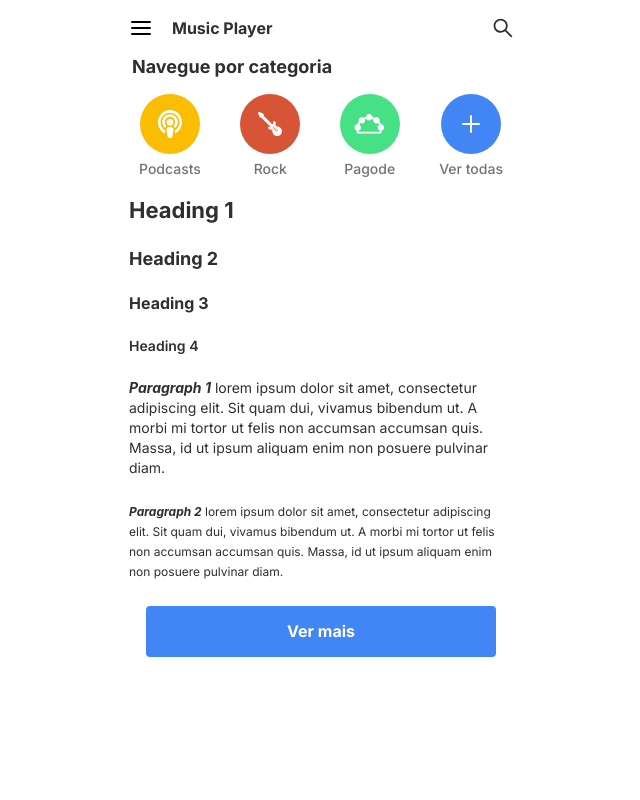
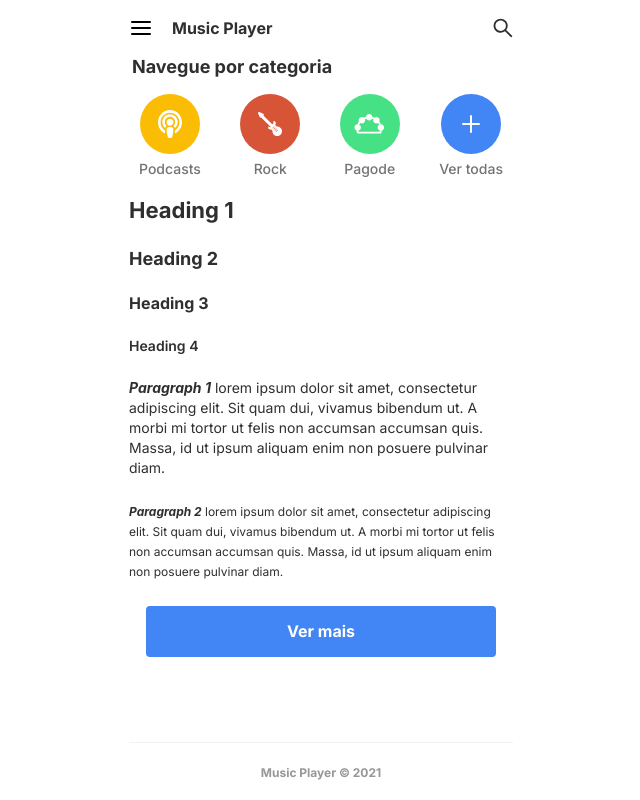
Before and after one commit to guilhermeomt/desafio-pratico-componentes, a plain HTML site: page index.html in a window 1280 px wide. Shown: the whole page, without its empty margins (319-959 px from the left). Drawn offline with Linux system fonts and the light colour scheme; a web font is replaced by a local one.

Commit message:
feat: implement footer

```diff
--- a/index.html
+++ b/index.html
@@ -72,5 +72,10 @@
     <div class="container">
       <button class="btn btn--normal">Ver mais</button>
     </div>
+
+    <footer class="footer">
+      <hr class="horizontal-line" />
+      <p class="footer-text">Music Player &copy; 2021</p>
+    </footer>
   </body>
 </html>
```
